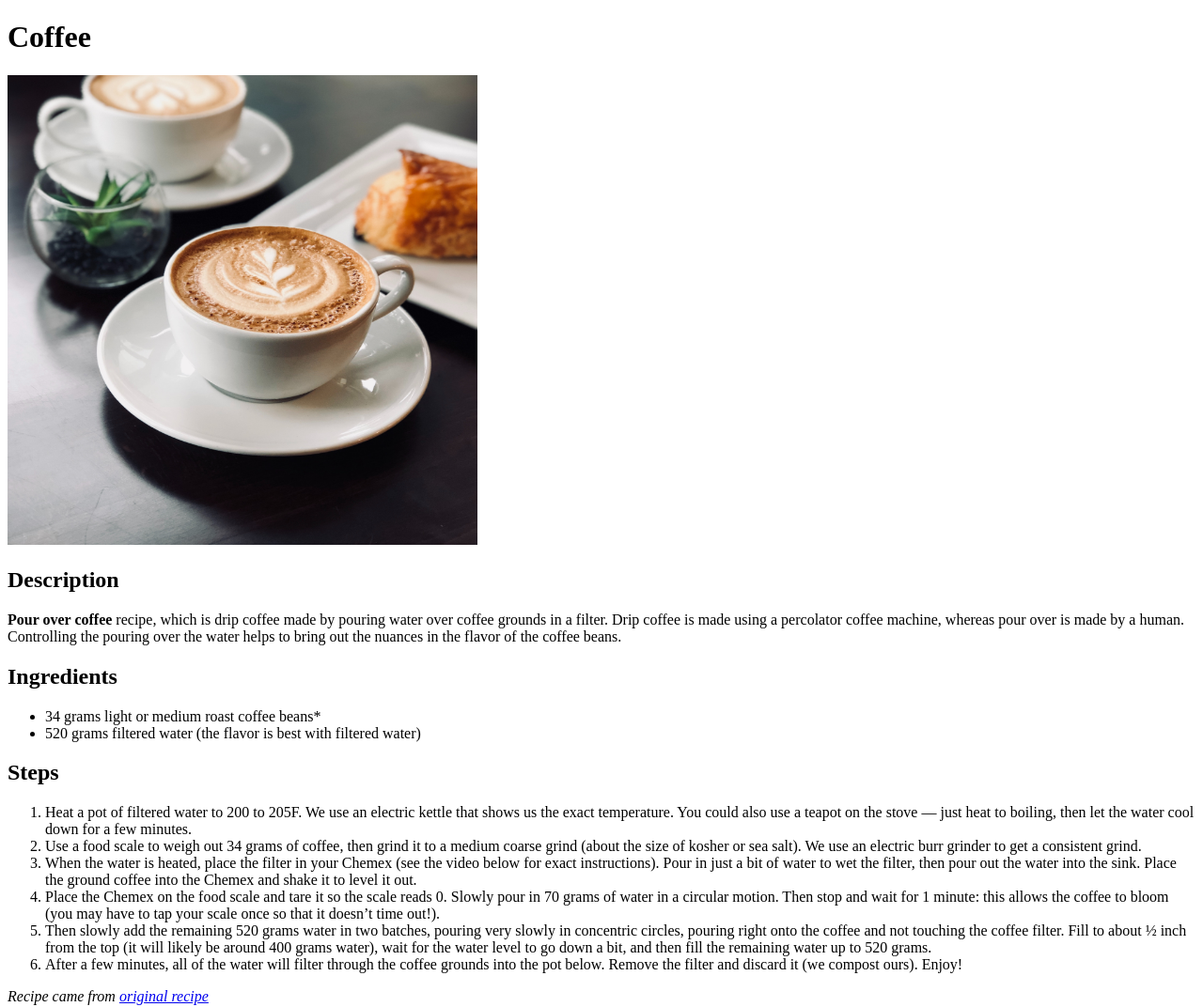
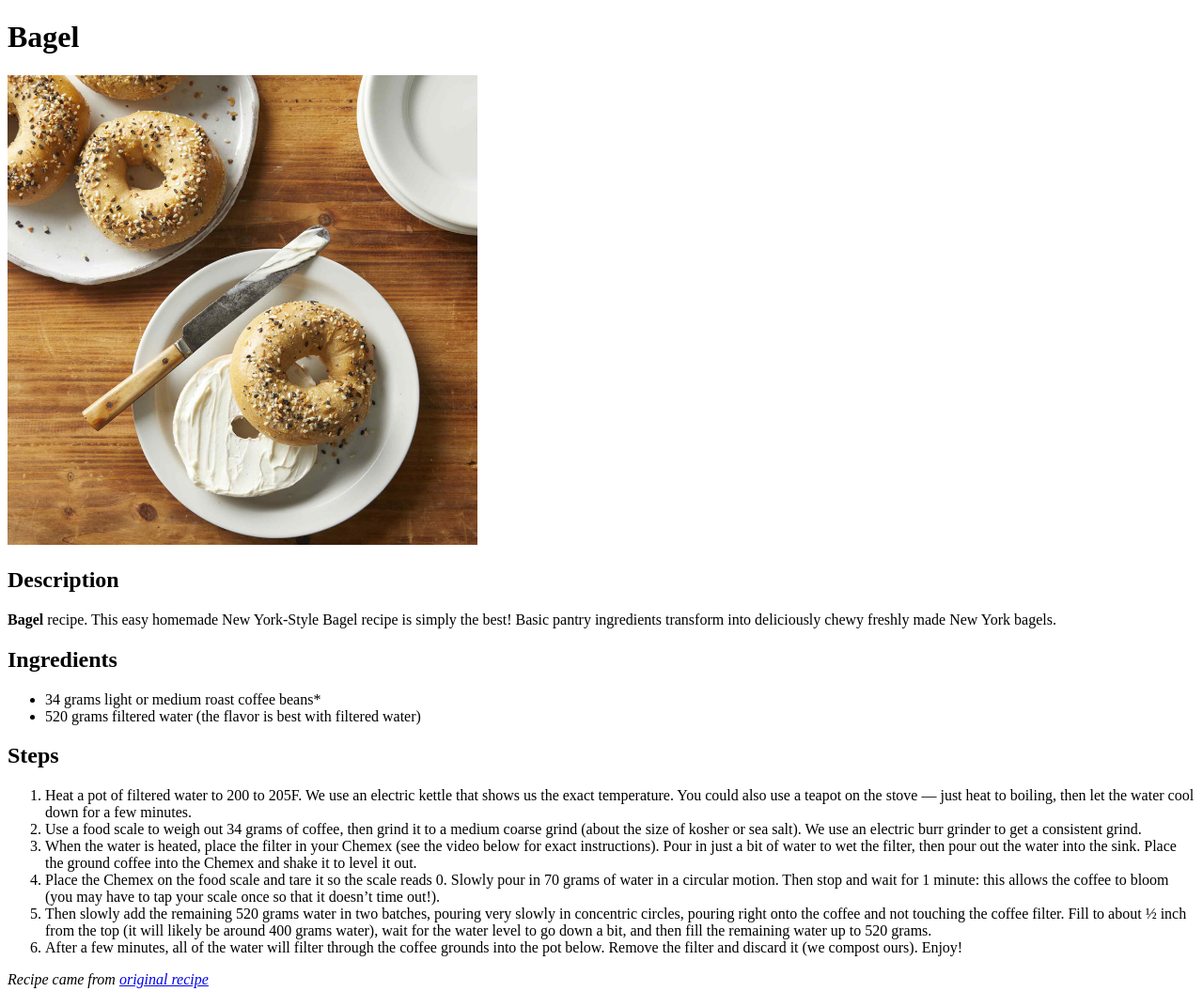
Before and after one commit to mooreli104/odin-recipes., a plain HTML site: page recipes/bagel.html in a window 1280 px wide. Shown: the whole page at 94% size. Drawn offline with Linux system fonts and the light colour scheme.

Commit message:
Change appropriate title and head
Code was copied from coffee html so change was needed for title, description, header, and photo

```diff
--- a/recipes/bagel.html
+++ b/recipes/bagel.html
@@ -4,15 +4,15 @@
     <meta charset="UTF-8">
     <meta http-equiv="X-UA-Compatible" content="IE=edge">
     <meta name="viewport" content="width=device-width, initial-scale=1.0">
-    <title>Coffee</title>
+    <title>Bagel</title>
 </head>
 <body>
-    <h1> Coffee</h1>
-    <image src = "../images/coffee.jpg" width = "500" height = "500" alt = "coffee">
+    <h1> Bagel</h1>
+    <image src = "../images/bagel.jpg" width = "500" height = "500" alt = "coffee">
 
         <p>
         <h2> Description</h2>
-        <strong> Pour over coffee </strong> recipe, which is drip coffee made by pouring water over coffee grounds in a filter. Drip coffee is made using a percolator coffee machine, whereas pour over is made by a human. Controlling the pouring over the water helps to bring out the nuances in the flavor of the coffee beans.
+        <strong> Bagel </strong> recipe. This easy homemade New York-Style Bagel recipe is simply the best! Basic pantry ingredients transform into deliciously chewy freshly made New York bagels.
         </p>
 
         <p>
```
